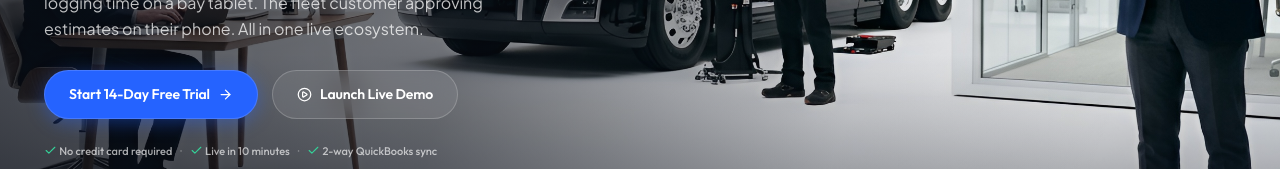
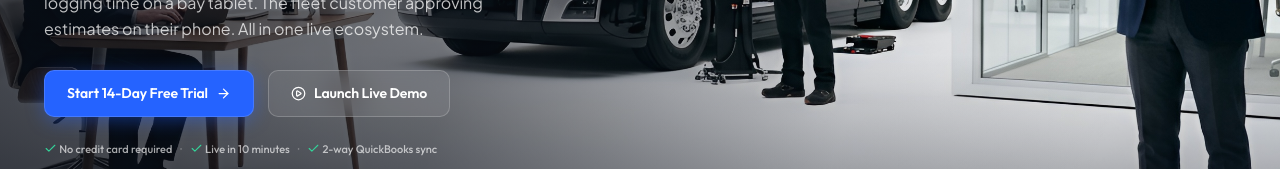
Before and after one commit to officialxairlive-hub/fleetfinanceflow, a Next.js app: page / in a window 1280 px wide. Shown: the part 489-658 px from the top of the page. Built offline with nearby package versions, Linux system fonts and the light colour scheme.

Commit message:
style: Update hero buttons to sleek rounded rectangles (10px radius) instead of full pills

```diff
--- a/app/components/Hero.module.css
+++ b/app/components/Hero.module.css
@@ -114,8 +114,8 @@
   font-size: 0.875rem; /* 14px */
   font-weight: 600;
   letter-spacing: -0.01em;
-  padding: 12px 24px;
-  border-radius: 9999px;
+  padding: 11px 22px;
+  border-radius: 10px;
   text-decoration: none;
   border: 1px solid rgba(255, 255, 255, 0.15);
   box-shadow: 0 4px 18px rgba(37, 99, 255, 0.40);
@@ -139,8 +139,8 @@
   font-size: 0.875rem; /* 14px */
   font-weight: 600;
   letter-spacing: -0.01em;
-  padding: 12px 24px;
-  border-radius: 9999px;
+  padding: 11px 22px;
+  border-radius: 10px;
   text-decoration: none;
   border: 1px solid rgba(255, 255, 255, 0.20);
   backdrop-filter: blur(16px);
@@ -281,7 +281,7 @@
     justify-content: center;
     padding: 12px 20px;
     font-size: 0.84375rem;
-    border-radius: 9999px;
+    border-radius: 10px;
   }
 
   .trust {
```
